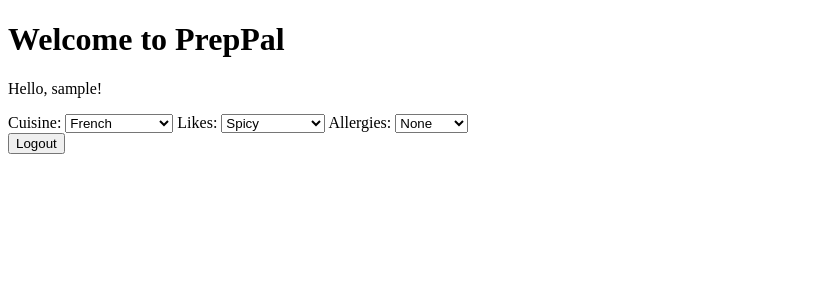
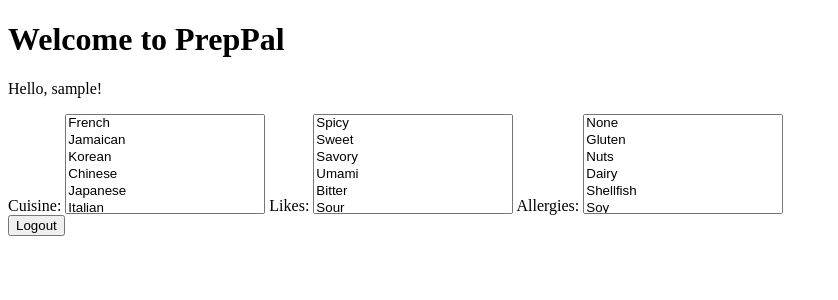
Before and after one commit to Shameer-R/PrepPal, a Flask app: page / in a window 1280 px wide. Shown: the top 300 px of the page, without its empty margins (0-838 px from the left). Run offline with Flask 3, Linux system fonts and the light colour scheme; the visitor is signed in with stand-in values (Sample User, id 1).

Commit message:
Add "multiple" tag and basic styling to user preferences dropdown menu

```diff
--- a/backend/preppal-flask/templates/Home.html
+++ b/backend/preppal-flask/templates/Home.html
@@ -23,7 +23,7 @@
 
          <form method="POST">
             <label>Cuisine: </label>
-            <select name="cuisine" id="cuisine">
+            <select name="cuisine" id="cuisine" multiple style="width: 200px; height: 100px;">
               <option value="french">French</option>
               <option value="jamaican">Jamaican</option>
               <option value="korean">Korean</option>
@@ -37,7 +37,7 @@
             </select>
 
            <label>Likes: </label>
-         <select name="likes" id="likes">
+         <select name="likes" id="likes" multiple style="width: 200px; height: 100px;">
           <option value="spicy">Spicy</option>
           <option value="sweet">Sweet</option>
           <option value="savory">Savory</option>
@@ -52,7 +52,7 @@
 
 
           <label>Allergies:</label>
-            <select name="allergies" id="allergies">
+            <select name="allergies" id="allergies" multiple style="width: 200px; height: 100px;">
               <option value="none">None</option>
               <option value="gluten">Gluten</option>
               <option value="nuts">Nuts</option>
```
